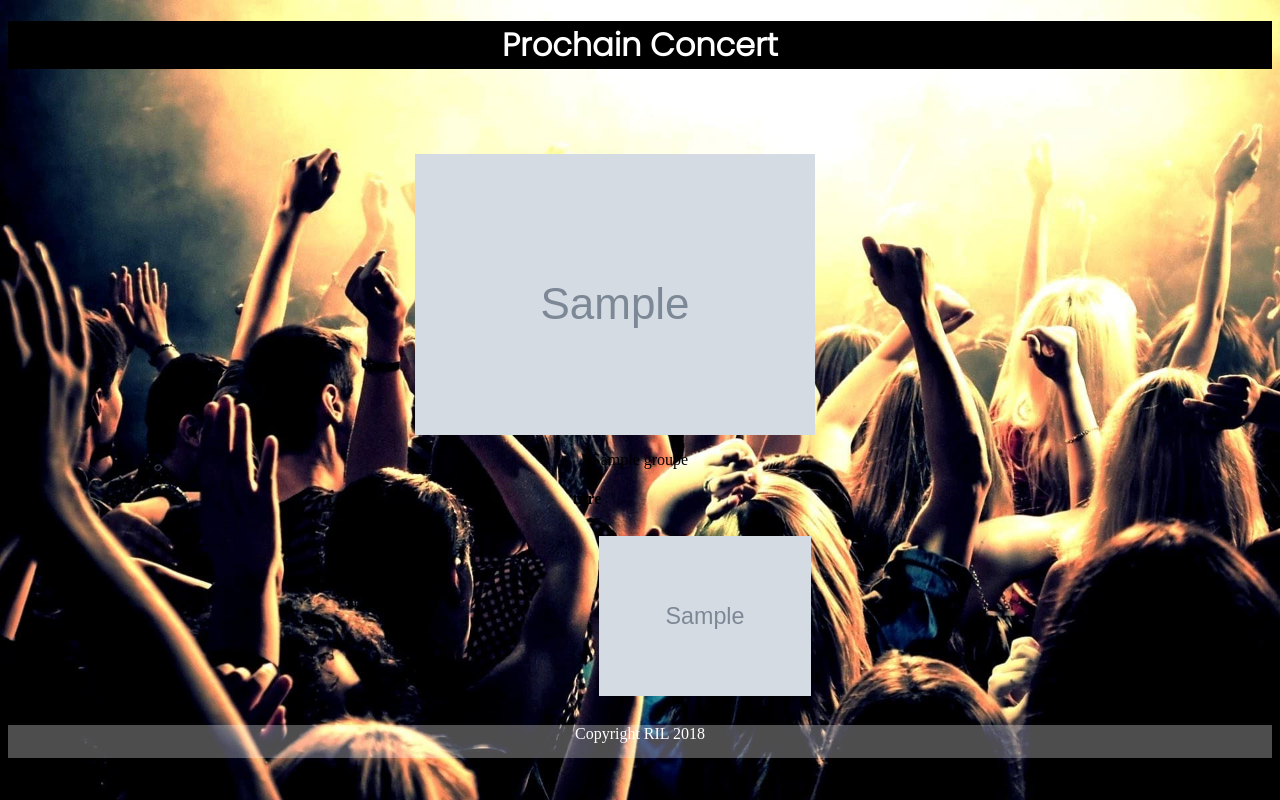
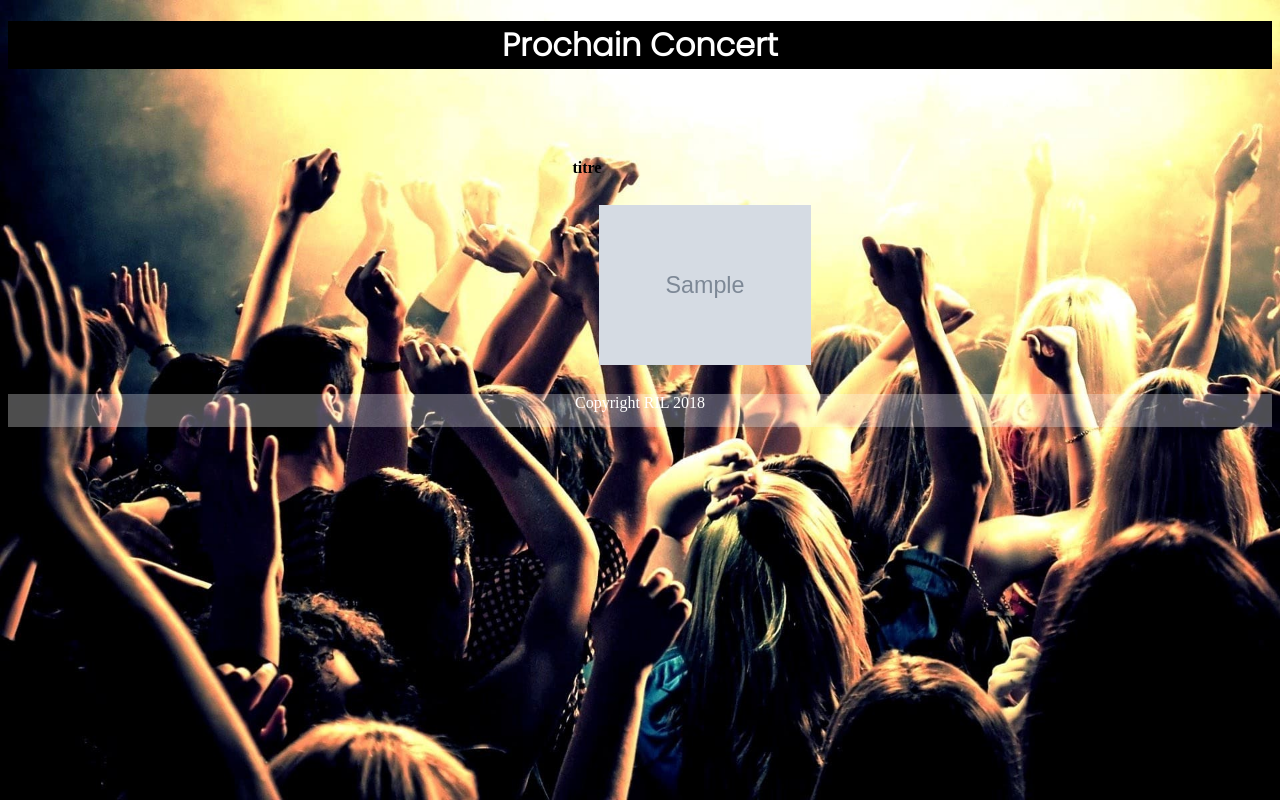
Before and after one commit to xouill/TDCesi, a Django app: page /list in a window 1280 px wide. Run offline with Django 3.2, Linux system fonts and the light colour scheme; tables that the repository leaves empty hold one stand-in row (values such as "Sample post"); grey boxes marked "Sample" are stand-in pictures.

Commit message:
Modification en CSS

```diff
--- a/static/css/styles.css
+++ b/static/css/styles.css
@@ -95,12 +95,10 @@
 #slide1_container {
   width:450px;
   height:281px;
-  overflow:hidden; /* So the sliding bit doesn't stick out. */
+  overflow:hidden;
   margin:0 auto;
 }
 #slide1_images {
-  /* This is the bit that moves. It has 4 images, so 4 * 450 = 1800. You could use javascript
-  to work this out instead by counting images. */
   width:1800px;
 
   -webkit-transition:all 1.0s ease-in-out;
@@ -111,5 +109,29 @@
 #slide1_images img {
   padding:0;
   margin:0;
-  float:left; /* All the images are in a row next to each other. */
+  float:left;
 }
+p#slide1_controls {
+    text-align: center;
+}
+#slide1_controls span {
+    padding-right: 2em;
+    cursor: pointer;
+    font-size: 14px;
+    line-height: 20px;
+    color: white;
+}
+.selected {
+    font-weight: bold;
+}
+#slide1_images>img {
+    max-width: 100%;
+    width: auto\9;
+    height: auto;
+    vertical-align: middle;
+    border: 0;
+    -ms-interpolation-mode: bicubic;
+}
+.mySlides {
+    display:none;
+}
--- a/static/js/main.js
+++ /dev/null
@@ -1,7 +0,0 @@
-$(document).ready(function() {
-  $('#slide1_controls').on('click', 'span', function(){
-    $("#slide1_images").css("transform","translateX("+$(this).index() * -450+"px)");
-    $("#slide1_controls span").removeClass("selected");
-    $(this).addClass("selected");
-  });
-});
--- a/templates/list_view.html
+++ b/templates/list_view.html
@@ -3,22 +3,9 @@
 {% block title %}
     <h1>Tous nos concert disponible</h1>
 {% endblock %}
-
 {%  block body %}
     <div class="container">
         <h1 class="titrePage">Prochain Concert</h1>
-        <div id="slide1_container" class="shadow">
-         <div id="slide1_images">
-             {% for object in object_list|slice:":4" %}
-                <img src="{{ object.photoDeGroupe }}">
-             {% endfor %}
-          </div>
-        </div>
-        <p id="slide1_controls">
-            {% for object in object_list|slice:":4" %}
-            <span class="selected">{{ object.nom }}</span>
-            {% endfor %}
-        </p>
         <table class="table">
             <thead>
                 <tr>
```
